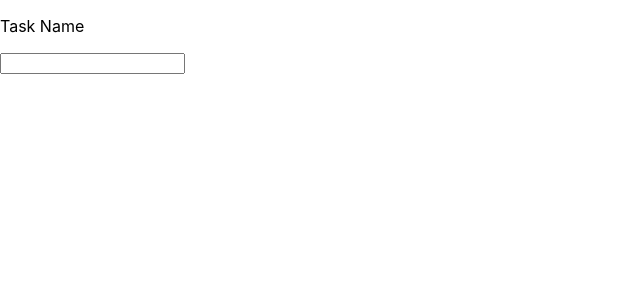
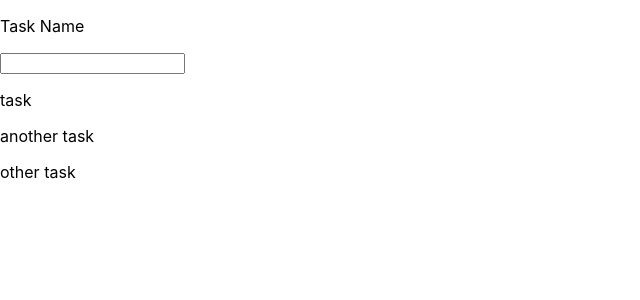
Before and after one commit to fantasticole/hdx, a React (Create React App) app: page / in a window 1280 px wide. Shown: the top 300 px of the page, without its empty margins (0-640 px from the left). Built offline with nearby package versions, Linux system fonts and the light colour scheme.

Commit message:
Get dummy tasks rendering

```diff
--- a/src/App.js
+++ b/src/App.js
@@ -1,14 +1,22 @@
 import React, { Component } from "react";
 
 import Form from "./components/Form";
+import List from "./components/List";
 
 import "./styles/app.scss";
+
+const sampleTasks = [
+  { title: "task" },
+  { title: "another task" },
+  { title: "other task" },
+];
 
 class App extends Component {
   render() {
     return (
       <div className="App">
         <Form />
+        <List tasks={sampleTasks} />
       </div>
     );
   }
--- /dev/null
+++ b/src/components/List.js
@@ -0,0 +1,28 @@
+import React, { Component } from "react";
+import PropTypes from "prop-types";
+
+import { taskPropType } from "../utils/propTypes";
+
+class List extends Component {
+  render() {
+    return (
+      <div className="list">
+        {this.props.tasks.map(({ title }) => (
+          <div className="task" key={title}>
+            <p className="title">{title}</p>
+          </div>
+        ))}
+      </div>
+    );
+  }
+}
+
+List.propTypes = {
+  tasks: PropTypes.arrayOf(taskPropType),
+};
+
+List.defaultProps = {
+  tasks: "",
+};
+
+export default List;
```
Also changed, not shown: src/utils/propTypes.js (line endings or trailing spaces).
